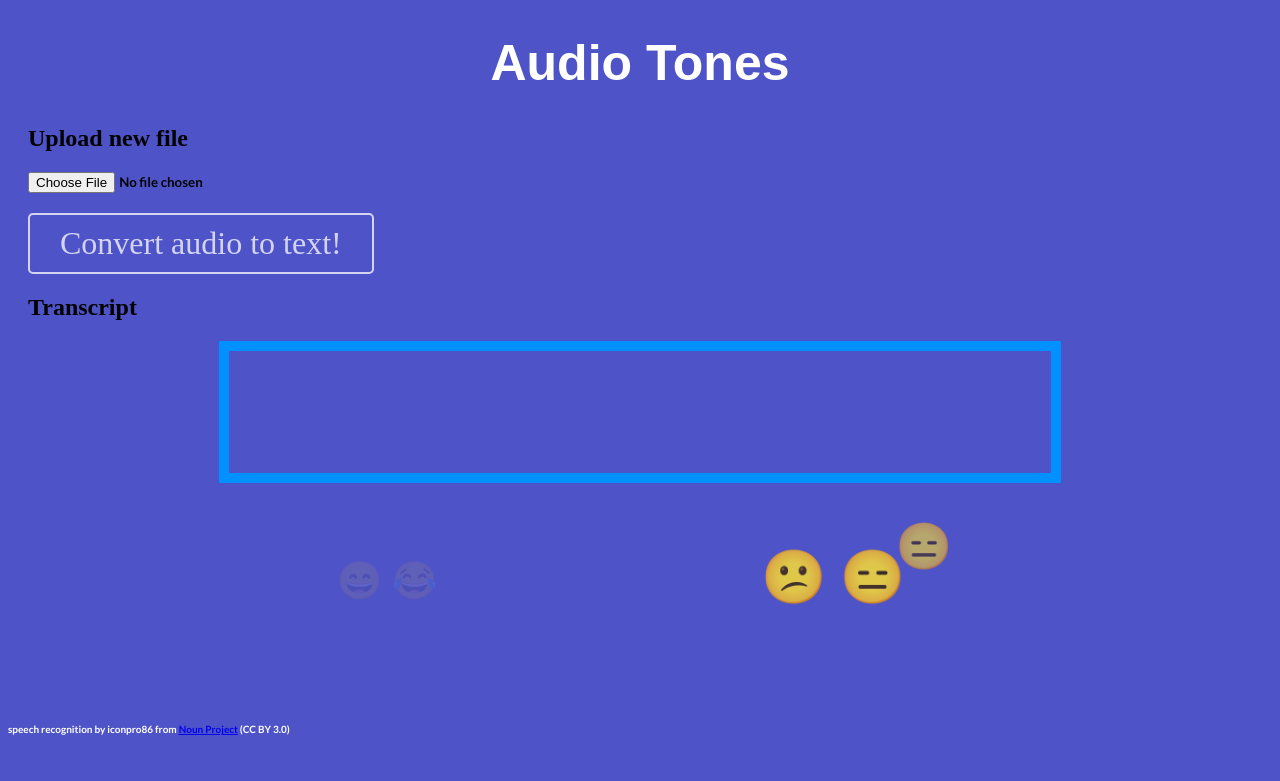
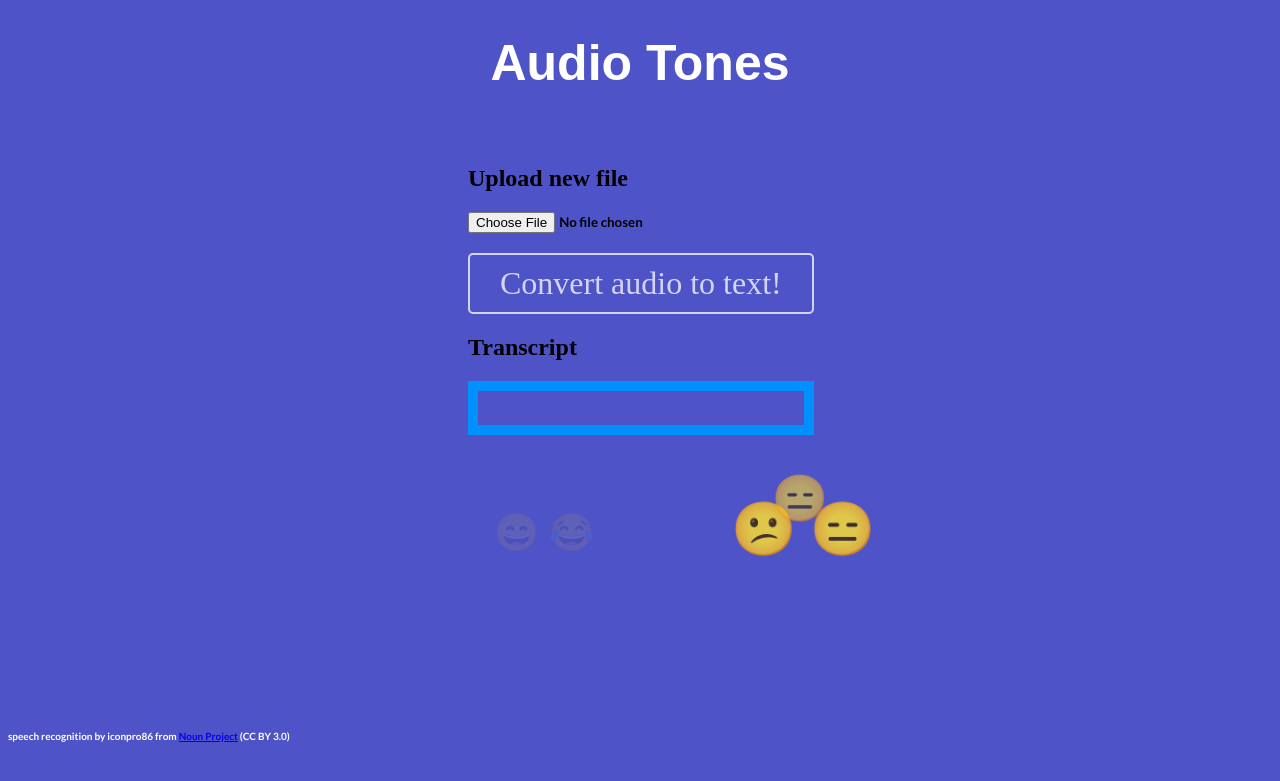
Before and after one commit to nyle-arora/audio-tones, a Flask app: template templates/index.html in a window 1280 px wide. Shown: the top 781 px of the page. Run offline with Flask 3, Linux system fonts and the light colour scheme; the template is opened without the code that fills it, so the values that code supplies are empty; some web fonts are replaced.

Commit message:
centered speech container

```diff
--- a/static/styles/index.css
+++ b/static/styles/index.css
@@ -20,6 +20,8 @@ body {
 
 #speechContainer {
     margin: 20px;
+    position: absolute;
+    left: 35%;
 }
 
 #submitButton {
@@ -60,6 +62,8 @@ body {
 #copyright {
     font-size: 10px;
     color: white;
+    position: absolute;
+    top: 90%;
 }
 
 .muzieknootjes {
```
